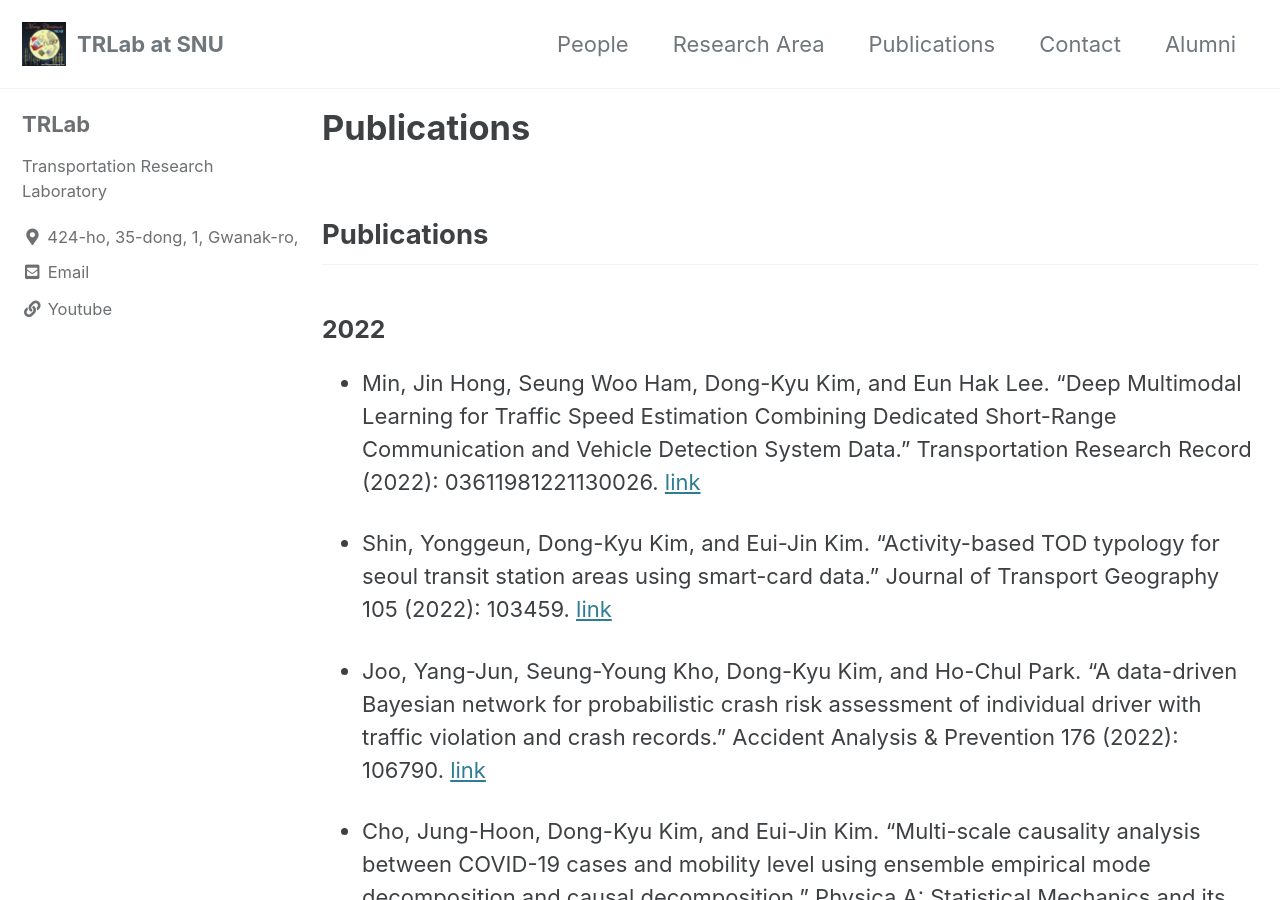
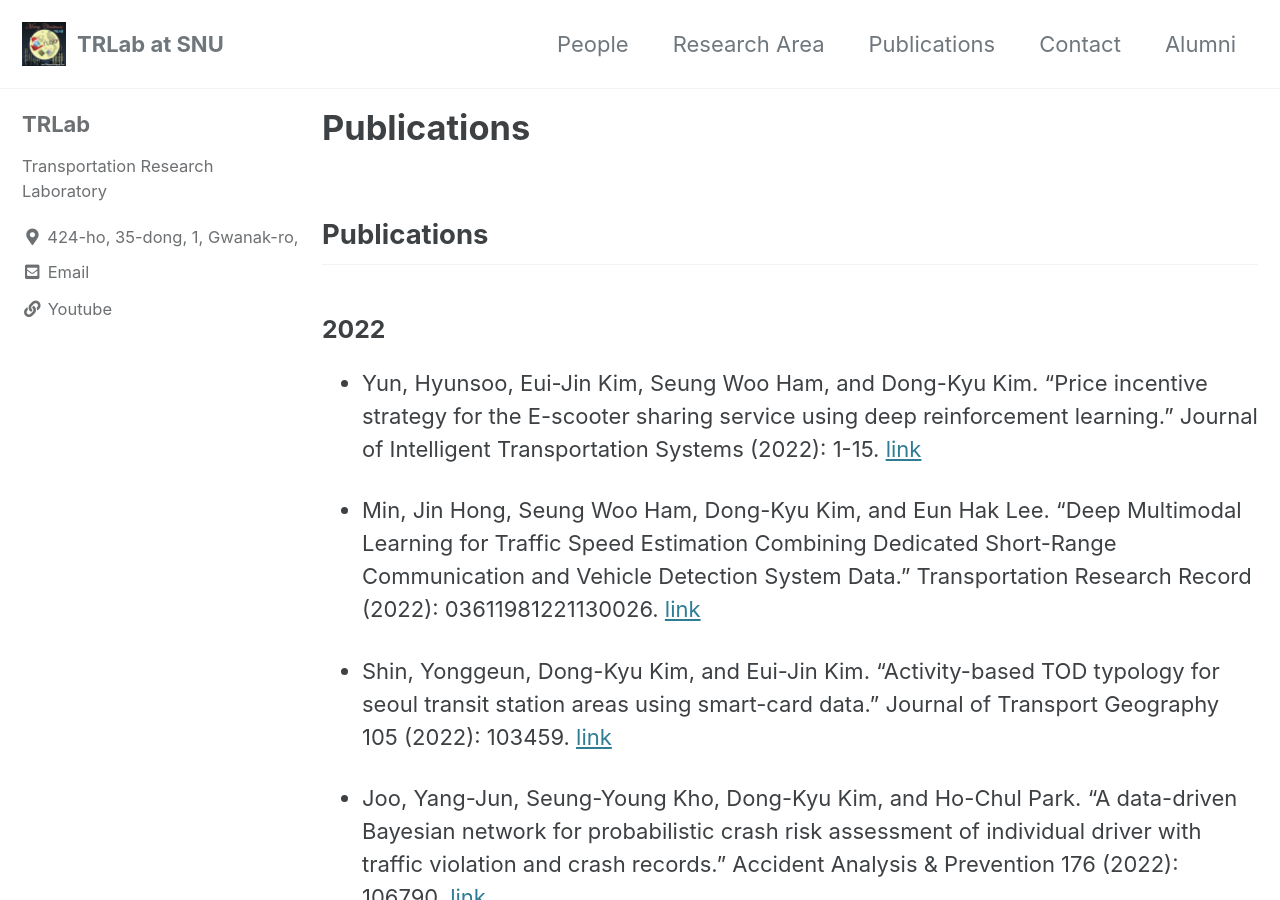
Before and after one commit to trlab-snu/trlab-snu.github.io, a Jekyll site: the page built from _pages/publications.md, in a window 1280 px wide and 900 px high. Built offline with Jekyll 4.4.1, drawn with Linux system fonts in a browser that asks for light colours; cached includes are drawn as plain includes.

Commit message:
graduates

```diff
--- a/_pages/publications.md
+++ b/_pages/publications.md
@@ -7,6 +7,8 @@ author_profile: true
 ## Publications
 
 ### 2022
+- Yun, Hyunsoo, Eui-Jin Kim, Seung Woo Ham, and Dong-Kyu Kim. "Price incentive strategy for the E-scooter sharing service using deep reinforcement learning." Journal of Intelligent Transportation Systems (2022): 1-15. [link](<https://doi.org/10.1080/15472450.2022.2135437>)
+
 - Min, Jin Hong, Seung Woo Ham, Dong-Kyu Kim, and Eun Hak Lee. "Deep Multimodal Learning for Traffic Speed Estimation Combining Dedicated Short-Range Communication and Vehicle Detection System Data." Transportation Research Record (2022): 03611981221130026. [link](<https://journals.sagepub.com/doi/full/10.1177/03611981221130026>)
 
 - Shin, Yonggeun, Dong-Kyu Kim, and Eui-Jin Kim. "Activity-based TOD typology for seoul transit station areas using smart-card data." Journal of Transport Geography 105 (2022): 103459. [link](<https://www.sciencedirect.com/science/article/pii/S096669232200182X>)
```
